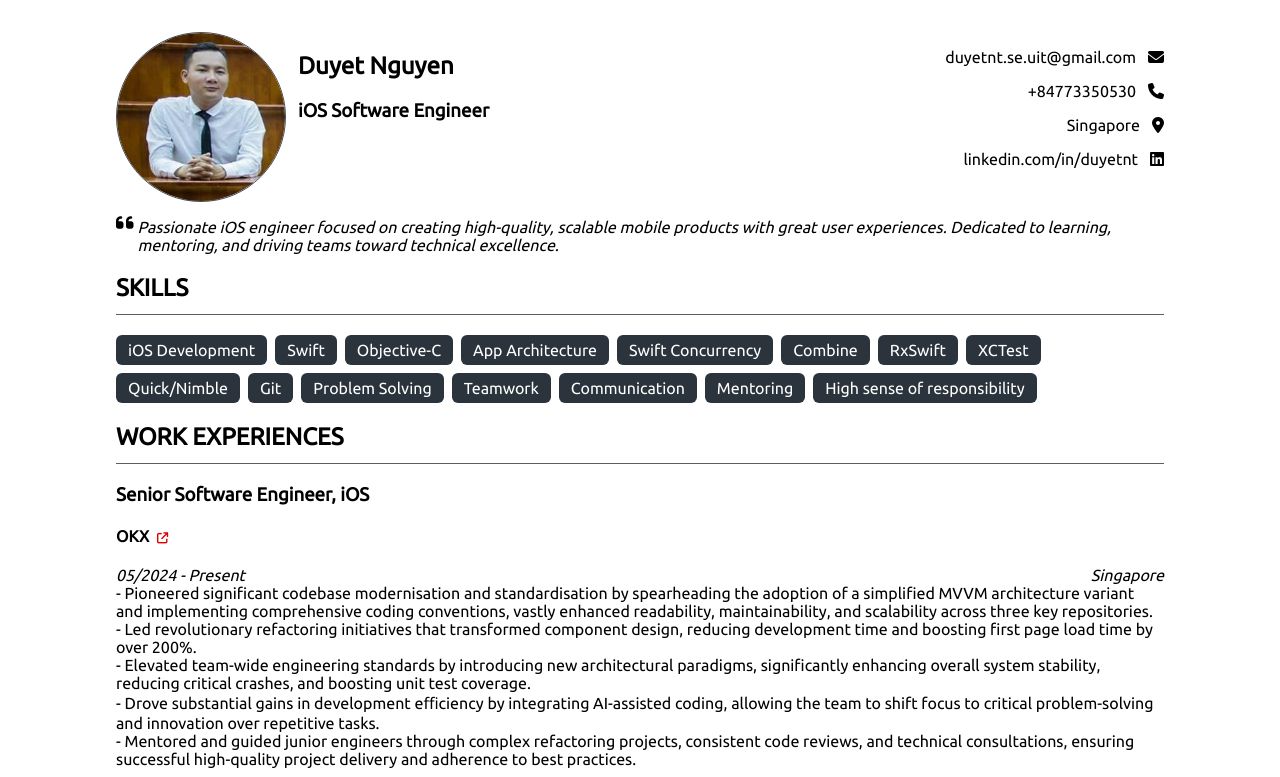
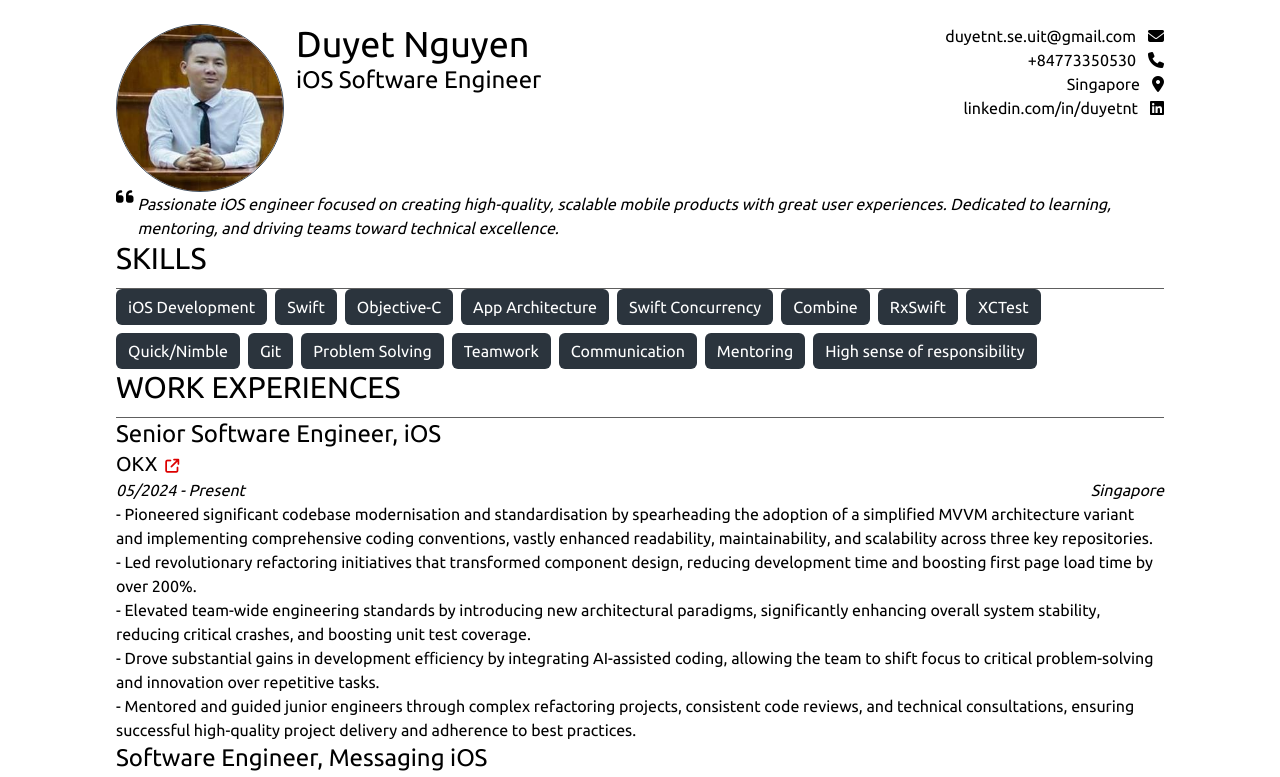
Before and after one commit to ntduyet/ntduyet.github.io, a Next.js app: page / in a window 1280 px wide. Shown: the top 777 px of the page. Built offline with nearby package versions, Linux system fonts and the light colour scheme.

Commit message:
add global css

```diff
--- a/app/layout.tsx
+++ b/app/layout.tsx
@@ -1,3 +1,5 @@
+import '@/app/ui/global.css';
+
 import type { Metadata } from "next";
 import { Ubuntu } from "next/font/google";
 import Script from "next/script";
--- /dev/null
+++ b/app/ui/global.css
@@ -0,0 +1,25 @@
+@tailwind base;
+@tailwind components;
+@tailwind utilities;
+
+@layer base {
+  html {
+    @apply text-base;
+  }
+
+  h1 {
+    @apply text-4xl;
+  }
+
+  h2 {
+    @apply text-3xl;
+  }
+
+  h3 {
+    @apply text-2xl;
+  }
+
+  h4 {
+    @apply text-xl;
+  }
+}
--- a/tsconfig.json
+++ b/tsconfig.json
@@ -21,7 +21,11 @@
       {
         "name": "next"
       }
-    ]
+    ],
+    "baseUrl": ".",
+    "paths": {
+      "@/*": ["./*"]
+    }
   },
   "include": [
     "**/*.mts",
```
